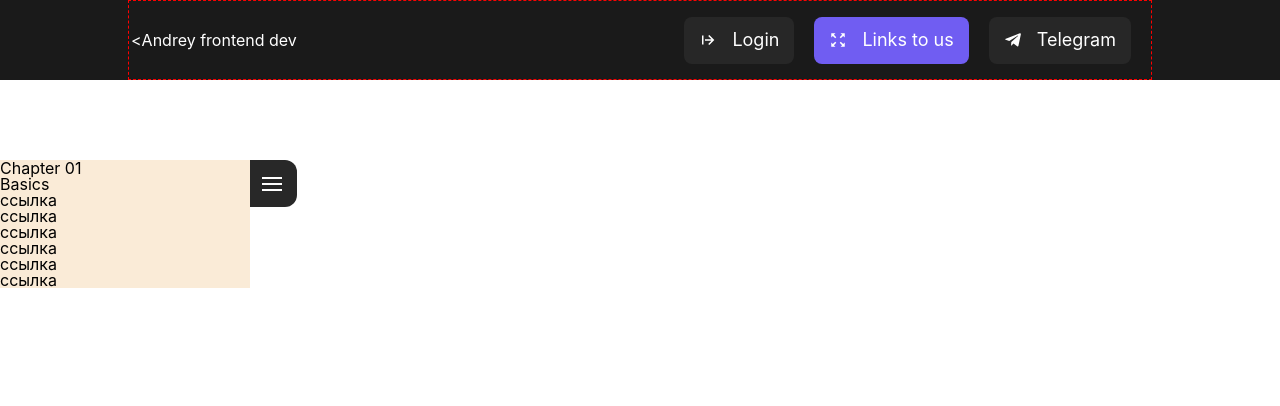
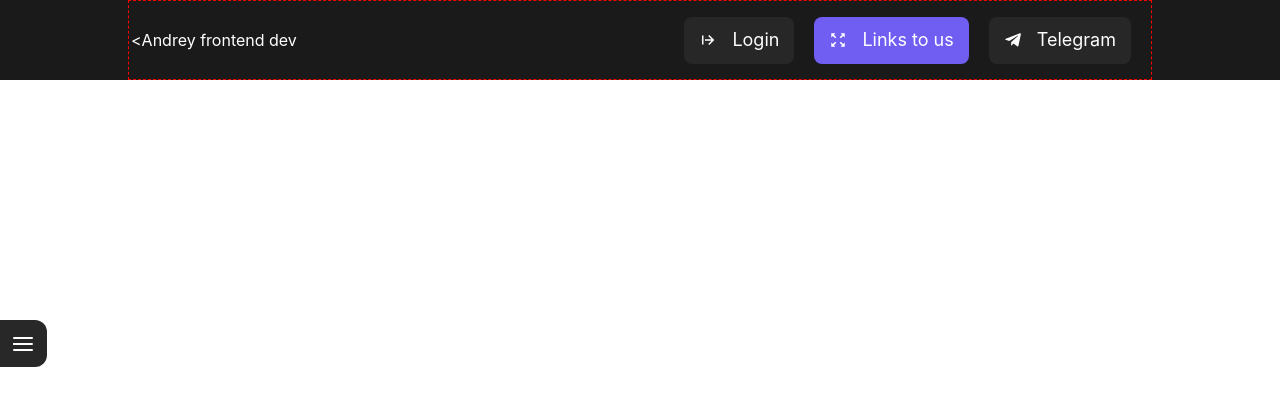
Before and after one commit to JaredNil/prtf-jared-bozhenkov, a React (Create React App) app: page / in a window 1280 px wide. Shown: the top 406 px of the page. Built offline with nearby package versions, Linux system fonts and the light colour scheme.

Commit message:
sidebar architecture

```diff
--- a/src/components/sidebar/Sidebar.tsx
+++ b/src/components/sidebar/Sidebar.tsx
@@ -1,32 +1,67 @@
 import React, { useRef } from 'react';
+
+import { BsFillCloudsFill } from "react-icons/bs";
+
 import classes from './sidebar.module.scss'
 
 const Sidebar: React.FC = () => {
 	const snapNodeRef = useRef<HTMLDivElement | any>()
+	const sidebarNodeRef = useRef<HTMLDivElement | any>()
+
 	const snapClickHandler = () => {
 		snapNodeRef.current.classList.toggle(classes._active)
+		sidebarNodeRef.current.classList.toggle(classes._hide)
 	}
 
 
 	return (
-		<div className={classes.sidebar}>
+		<div className={classes.sidebar + ' ' + classes._hide} ref={sidebarNodeRef}>
 			<div className={classes.sidebar__box}>
-				<div className="box__intro">
-					<div className="box__intro-title">	Chapter 01	</div>
-					<div className="box__intro-text">	Basics	</div>
+
+				<div className={classes.sidebar__intro}>
+					<div className={classes.box__intro_title}>Portfolio</div>
+					<div className={classes.box__intro_text}>	Проекты	</div>
 				</div>
-				<div>ссылка</div>
-				<div>ссылка</div>
-				<div>ссылка</div>
-				<div>ссылка</div>
-				<div>ссылка</div>
-				<div>ссылка</div>
+				<div className={classes.box__links}>
+
+					<div className={classes.box__link}>
+						<div className={classes.box__link_text}>
+							Some link
+						</div>
+						<div className={classes.box__link_logo}>
+							<BsFillCloudsFill />
+						</div>
+					</div>
+
+					<div className={classes.box__link}>
+						<div className={classes.box__link_text}>
+							Some link
+						</div>
+						<div className={classes.box__link_logo}>
+							<BsFillCloudsFill />
+						</div>
+					</div>
+
+					<div className={classes.box__link}>
+						<div className={classes.box__link_text}>
+							Some link
+						</div>
+						<div className={classes.box__link_logo}>
+							<BsFillCloudsFill />
+						</div>
+					</div>
+				</div>
+
 			</div>
 			<div className={classes.sidebar__snap}>
-				<div className={classes.snap} ref={snapNodeRef} onClick={snapClickHandler}>
+				<div className={classes.snap} ref={snapNodeRef}
+					onClick={snapClickHandler}
+				>
 					<span className={classes.top}></span>
 					<span className={classes.mid}></span>
 					<span className={classes.low}></span>
+					<span className={classes.angleTop}></span>
+					<span className={classes.angleDow}></span>
 				</div>
 			</div>
 		</div>
--- a/src/components/sidebar/sidebar.module.scss
+++ b/src/components/sidebar/sidebar.module.scss
@@ -1,13 +1,19 @@
 .sidebar {
 	position: fixed;
-	left: 0;
-	top: 20vh;
-	width: 250px;
-	background-color: antiquewhite;
+	top: 40vh;
+	width: 450px;
+	transform: translate(8px);
 
-	.sidebar__box {
-		position: relative;
-	}
+	transition: transform 0.5s cubic-bezier(0.53, 0.21, 0, 1);
+	transition-duration: 0.5s;
+	transition-timing-function: cubic-bezier(0.53, 0.21, 0, 1);
+	transition-delay: 0s;
+	transition-property: transform, left;
+}
+
+._hide {
+	left: 0px;
+	transform: translate(-100%);
 }
 
 .sidebar__snap {
@@ -32,9 +38,10 @@
 		position: absolute;
 		width: 20px;
 		height: 2px;
-		left: calc(50% - 11.2px);
+		right: calc(50% - 9.3px);
 		top: calc(50% - 1px);
 		z-index: 201;
+		border-radius: 2px;
 		background-color: white;
 
 		pointer-events: none;
@@ -42,21 +49,102 @@
 	}
 	.top {
 		transform: translateY(-6px);
+		transition: all 0.3s ease 0s;
 	}
 	.mid {
 		transform: translateY(0px);
 	}
 	.low {
 		transform: translateY(6px);
+		transition: all 0.3s ease 0.2s;
+	}
+	.angleTop {
+		left: 1.5px;
+		width: 10px;
+		transform: rotate(0deg) translateX(11px) translateY(0);
+		transition: all 0.3s ease 0.2s;
+	}
+
+	.angleDow {
+		left: 1.5px;
+		width: 10px;
+		transform: rotate(0deg) translateX(11px) translateY(0);
+		transition: all 0.3s ease 0.4s;
 	}
 }
 
 ._active {
 	.top {
-		transform: rotate(45deg);
+		width: 0px;
 	}
 	.mid {
 	}
 	.low {
+		width: 0px;
+	}
+	.angleTop {
+		transform: rotate(30deg) translateX(11px) translateY(-3.4px);
+	}
+	.angleDow {
+		transform: rotate(-30deg) translateX(11px) translateY(3.4px);
 	}
 }
+
+.sidebar__box {
+	position: relative;
+	background-color: #000;
+
+	* {
+		color: rgb(255, 255, 255);
+		font-weight: 700;
+	}
+}
+
+.sidebar__intro {
+	background-color: #1a1a1a;
+	padding: 15px 20px;
+	border-bottom-left-radius: 16px;
+	border-bottom-right-radius: 16px;
+	.box__intro_title {
+		font-size: 15px;
+		line-height: 20px;
+	}
+	.box__intro_text {
+		font-size: 30px;
+		line-height: 30px;
+	}
+}
+
+.box__links {
+	padding: 15px 0;
+}
+.box__link {
+	position: relative;
+	padding: 20px 60px;
+	border-radius: 12px;
+
+	cursor: pointer;
+	* {
+		pointer-events: none;
+		user-select: none;
+	}
+
+	.box__link_text {
+		font-size: 17px;
+		line-height: 17px;
+		height: 17px;
+	}
+	.box__link_logo {
+		content: "";
+		position: absolute;
+		top: 50%;
+		transform: translateY(-50%) scale(1.4);
+		left: 25px;
+		height: 17px;
+		width: 17px;
+	}
+
+	&:hover {
+		background-color: red;
+	}
+}
```
